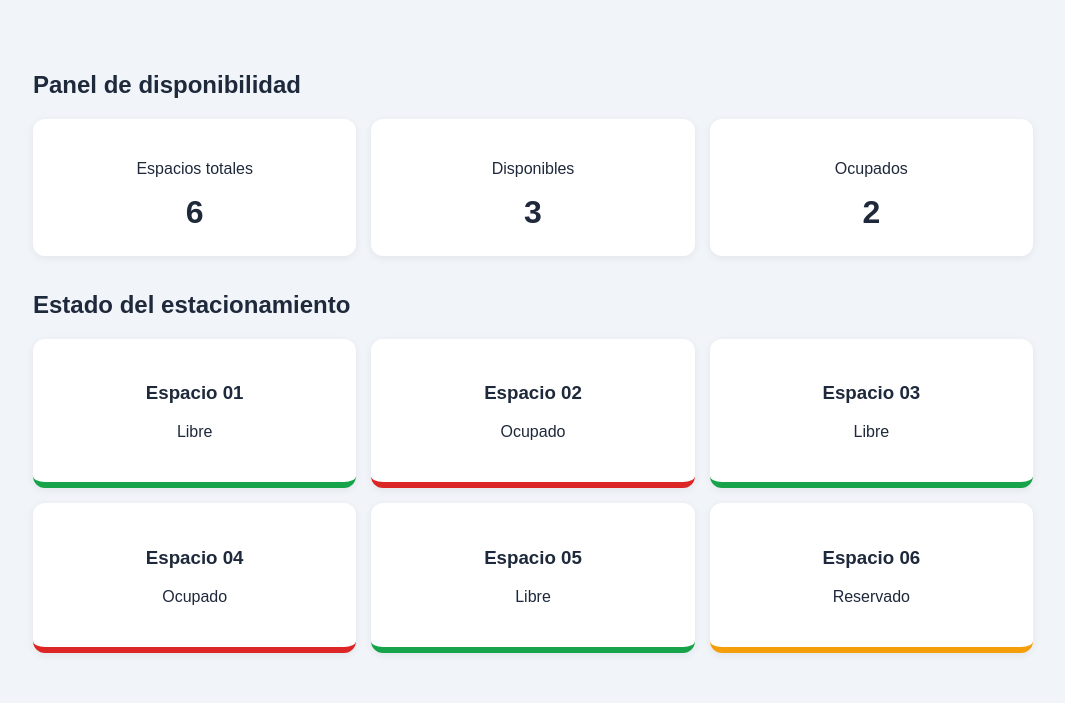
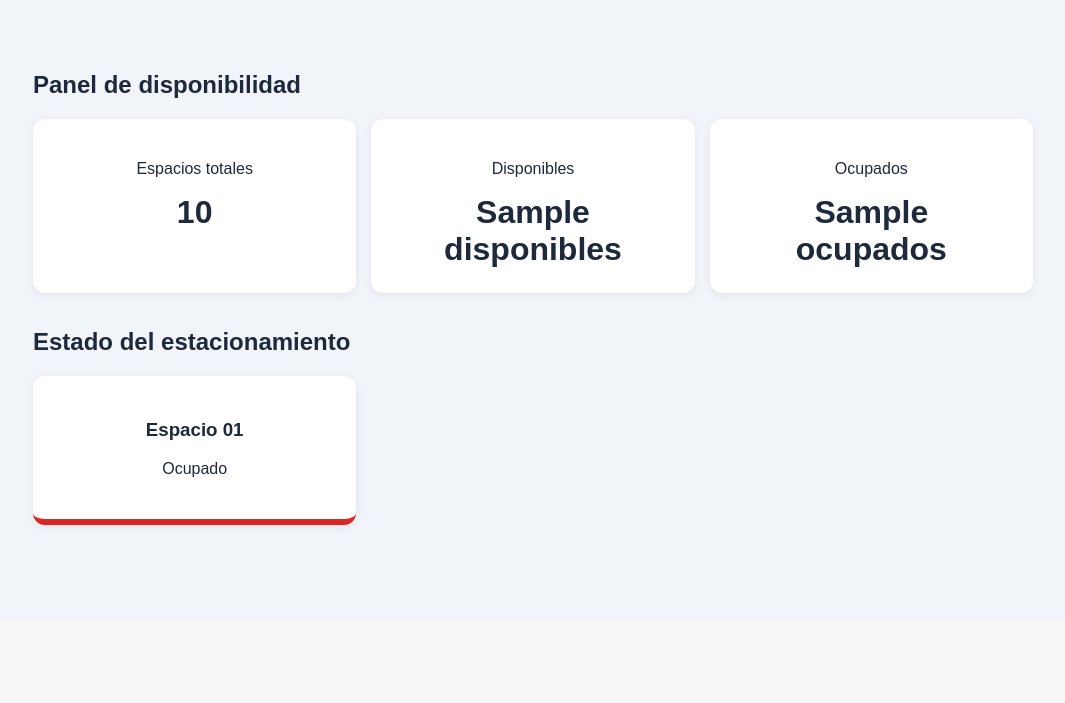
Before and after one commit to elizabethortez02-bot/PARKVISION, a Flask app: template templates/index.html in a window 1280 px wide. Shown: the part 178-881 px from the top of the page, without its empty margins (107-1172 px from the left). After the commit the page ends 706 px from the top, so only its background shows below. Run offline with Flask 3, Linux system fonts and the light colour scheme; the template is opened without the code that fills it: most values are stand-ins (such as "Sample title", 1, 10 or a date in 2020).

Commit message:
Integrar deteccion de espacios con interfaz web

```diff
--- a/src/main.py
+++ b/src/main.py
@@ -4,6 +4,7 @@
 
 from flask import Flask, render_template
 from pathlib import Path
+from deteccion import detectar_espacios
 
 # Ubicar la carpeta templates del proyecto
 RUTA_PROYECTO = Path(__file__).resolve().parent.parent
@@ -16,8 +17,18 @@ app = Flask(
 
 @app.route("/")
 def inicio():
-    return render_template("index.html")
+    estados = detectar_espacios()
 
+    disponibles = estados.count(False)
+    ocupados = estados.count(True)
+
+    return render_template(
+        "index.html",
+        estados=estados,
+        disponibles=disponibles,
+        ocupados=ocupados,
+        total=len(estados)
+    )
 
 if __name__ == "__main__":
     app.run(debug=True)
--- a/templates/index.html
+++ b/templates/index.html
@@ -80,53 +80,31 @@
     <section class="resumen">
 <div class="tarjeta">
 <p>Espacios totales</p>
-<div class="numero">6</div>
-</div>
-
+<div class="numero">{{ total }}</div>
+ </div>
         <div class="tarjeta">
 <p>Disponibles</p>
-<div class="numero">3</div>
+<div class="numero">{{ disponibles }}</div>
 </div>
 
         <div class="tarjeta">
 <p>Ocupados</p>
-<div class="numero">2</div>
+<div class="numero">{{ ocupados }}</div>
 </div>
 </section>
 
     <h2>Estado del estacionamiento</h2>
 
-    <section class="espacios">
-<div class="espacio libre">
-<h3>Espacio 01</h3>
-<p>Libre</p>
-</div>
 
-        <div class="espacio ocupado">
-<h3>Espacio 02</h3>
-<p>Ocupado</p>
-</div>
+<section class="espacios">
+    {% for ocupado in estados %}
+    <div class="espacio {{ 'ocupado' if ocupado else 'libre' }}">
+        <h3>Espacio {{ '%02d' | format(loop.index) }}</h3>
+        <p>{{ 'Ocupado' if ocupado else 'Libre' }}</p>
+    </div>
+    {% endfor %}
+</section>
 
-        <div class="espacio libre">
-<h3>Espacio 03</h3>
-<p>Libre</p>
-</div>
-
-        <div class="espacio ocupado">
-<h3>Espacio 04</h3>
-<p>Ocupado</p>
-</div>
-
-        <div class="espacio libre">
-<h3>Espacio 05</h3>
-<p>Libre</p>
-</div>
-
-        <div class="espacio reservado">
-<h3>Espacio 06</h3>
-<p>Reservado</p>
-</div>
-</section>
 </main>
 
 </body>
```
